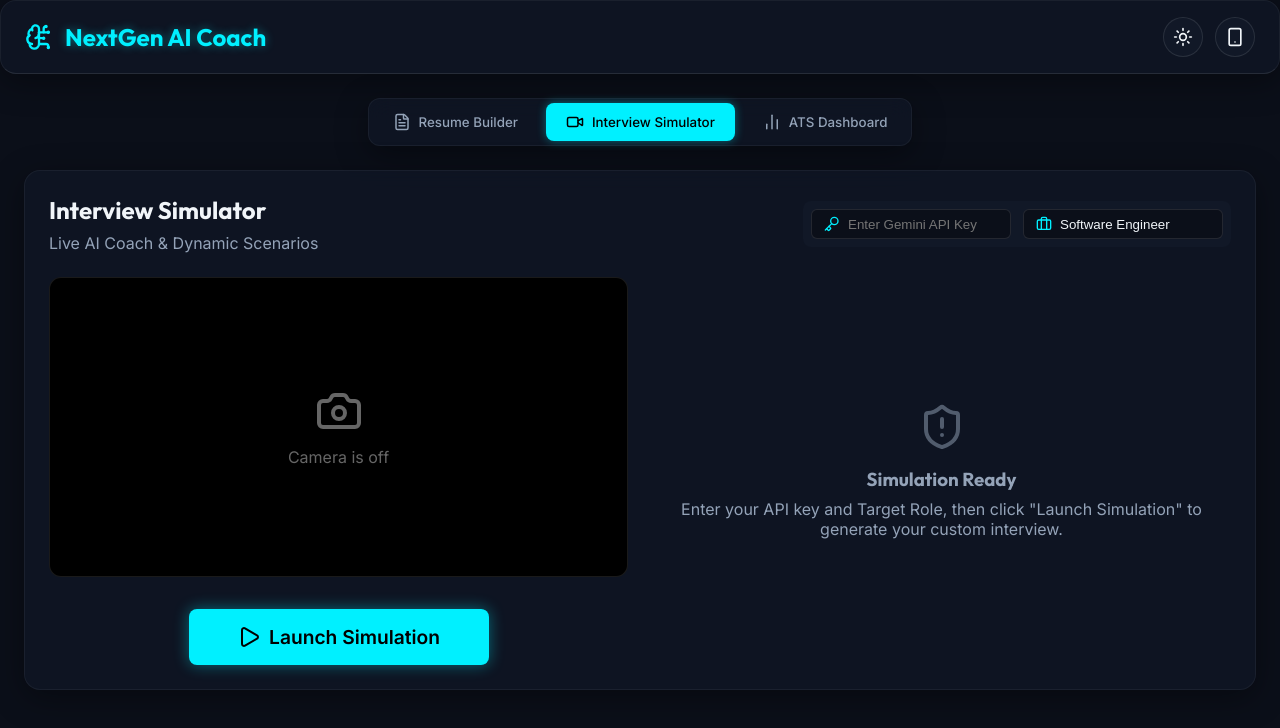
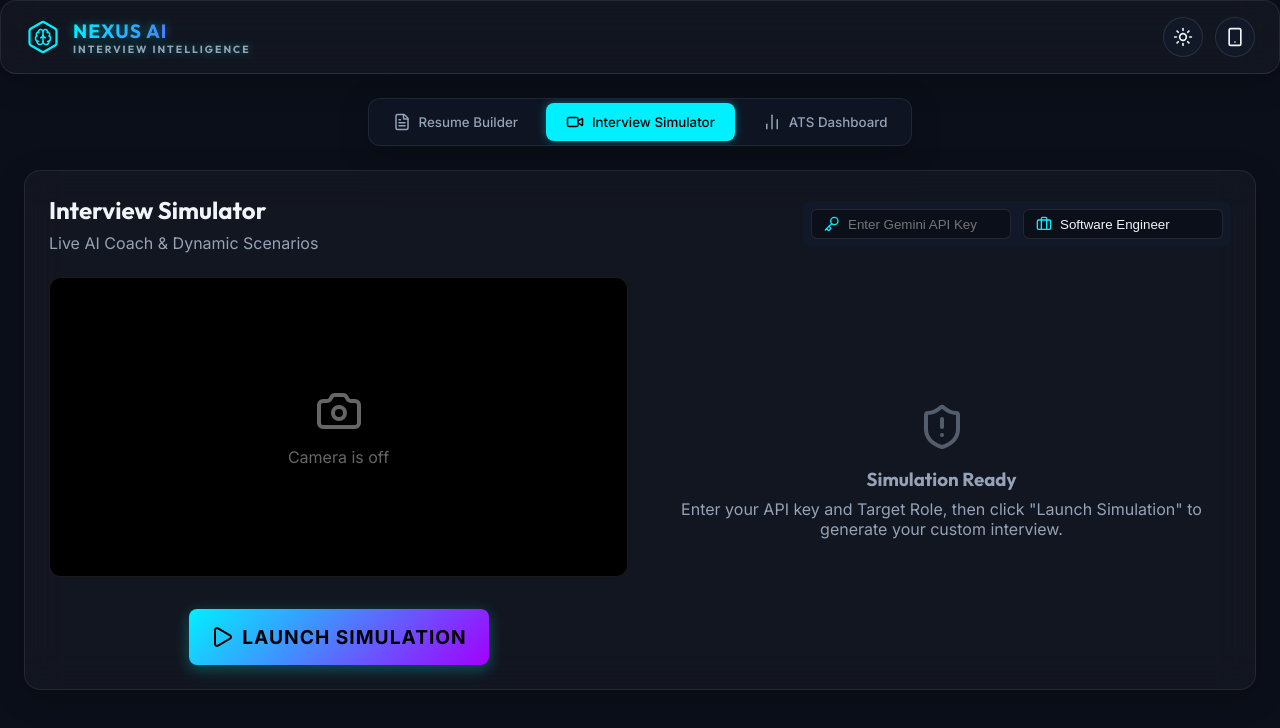
Before and after one commit to nihal-hacker2012/interviewtrainer, a React (Vite) app: page / in a window 1280 px wide. Shown: the top 728 px of the page. Built offline with nearby package versions, Linux system fonts and the light colour scheme.

Commit message:
UI Overhaul & Rebranding to Nexus AI

```diff
--- a/src/components/Header.jsx
+++ b/src/components/Header.jsx
@@ -1,11 +1,17 @@
-import { Moon, Sun, Smartphone, Monitor, BrainCircuit } from 'lucide-react';
+import { Moon, Sun, Smartphone, Monitor, Hexagon, Brain } from 'lucide-react';
 
 export default function Header({ isDark, setIsDark, isMobileMode, setIsMobileMode }) {
   return (
     <header className="header glass-panel">
       <div className="header-brand" style={{ display: 'flex', alignItems: 'center', gap: '12px' }}>
-        <BrainCircuit size={28} color="var(--primary)" />
-        NextGen AI Coach
+        <div style={{ position: 'relative', display: 'flex', alignItems: 'center', justifyContent: 'center' }}>
+          <Hexagon size={36} color="var(--primary)" strokeWidth={1.5} style={{ animation: 'spin 10s linear infinite' }} />
+          <Brain size={18} color="var(--primary)" style={{ position: 'absolute' }} />
+        </div>
+        <div style={{ display: 'flex', flexDirection: 'column' }}>
+          <span style={{ fontSize: '1.2rem', fontWeight: '800', letterSpacing: '1px', background: 'linear-gradient(to right, #00f0ff, #a200ff)', WebkitBackgroundClip: 'text', WebkitTextFillColor: 'transparent' }}>NEXUS AI</span>
+          <span style={{ fontSize: '0.65rem', textTransform: 'uppercase', letterSpacing: '2px', color: 'var(--text-secondary)' }}>Interview Intelligence</span>
+        </div>
       </div>
       <div className="header-controls">
         <button
--- a/src/index.css
+++ b/src/index.css
@@ -60,12 +60,32 @@ button {
 }
 
 .glass-panel {
-  background: var(--surface-color);
-  backdrop-filter: blur(12px);
-  -webkit-backdrop-filter: blur(12px);
-  border: var(--glass-border);
-  box-shadow: var(--glass-shadow);
+  background: rgba(255, 255, 255, 0.03);
+  backdrop-filter: blur(20px);
+  -webkit-backdrop-filter: blur(20px);
+  border: 1px solid rgba(255, 255, 255, 0.08);
   border-radius: 16px;
+  box-shadow: 0 8px 32px 0 rgba(0, 0, 0, 0.2);
+  position: relative;
+  overflow: hidden;
+}
+
+/* Premium shine effect */
+.glass-panel::after {
+  content: '';
+  position: absolute;
+  top: 0; left: -100%;
+  width: 50%; height: 100%;
+  background: linear-gradient(to right, transparent, rgba(255,255,255,0.02), transparent);
+  transform: skewX(-25deg);
+  animation: shine 8s infinite;
+  pointer-events: none;
+}
+
+@keyframes shine {
+  0% { left: -100%; }
+  20% { left: 200%; }
+  100% { left: 200%; }
 }
 
 /* Base Layout */
@@ -167,25 +187,33 @@ button {
 }
 
 /* Primary Button */
+/* Glow Buttons */
 .btn-primary {
-  background: var(--primary);
+  background: linear-gradient(135deg, var(--primary), #a200ff);
   color: #000;
-  padding: 12px 24px;
+  border: none;
+  font-weight: 700;
+  padding: 10px 20px;
   border-radius: 8px;
-  font-weight: 600;
-  font-size: 1rem;
-  box-shadow: 0 0 15px var(--primary-glow);
-  transition: all 0.3s ease;
+  cursor: pointer;
+  transition: all 0.3s cubic-bezier(0.25, 0.8, 0.25, 1);
   display: flex;
   align-items: center;
+  justify-content: center;
   gap: 8px;
-  justify-content: center;
+  box-shadow: 0 4px 15px rgba(0, 240, 255, 0.3);
+  text-transform: uppercase;
+  letter-spacing: 1px;
 }
 
 .btn-primary:hover {
-  transform: translateY(-2px);
-  box-shadow: 0 0 25px var(--primary-glow);
-  background: var(--primary-hover);
+  transform: translateY(-2px) scale(1.02);
+  box-shadow: 0 8px 25px rgba(0, 240, 255, 0.5);
+  background: linear-gradient(135deg, #a200ff, var(--primary));
+}
+
+.btn-primary:active {
+  transform: translateY(0) scale(0.98);
 }
 
 .btn-secondary {
```
